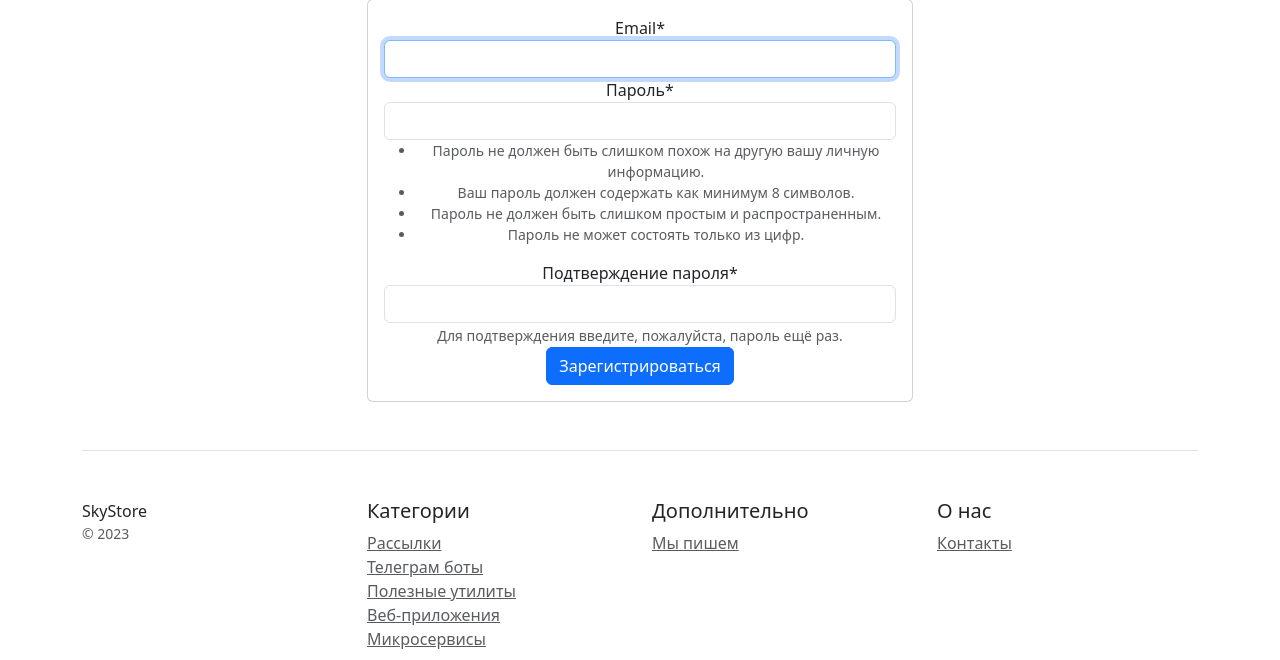
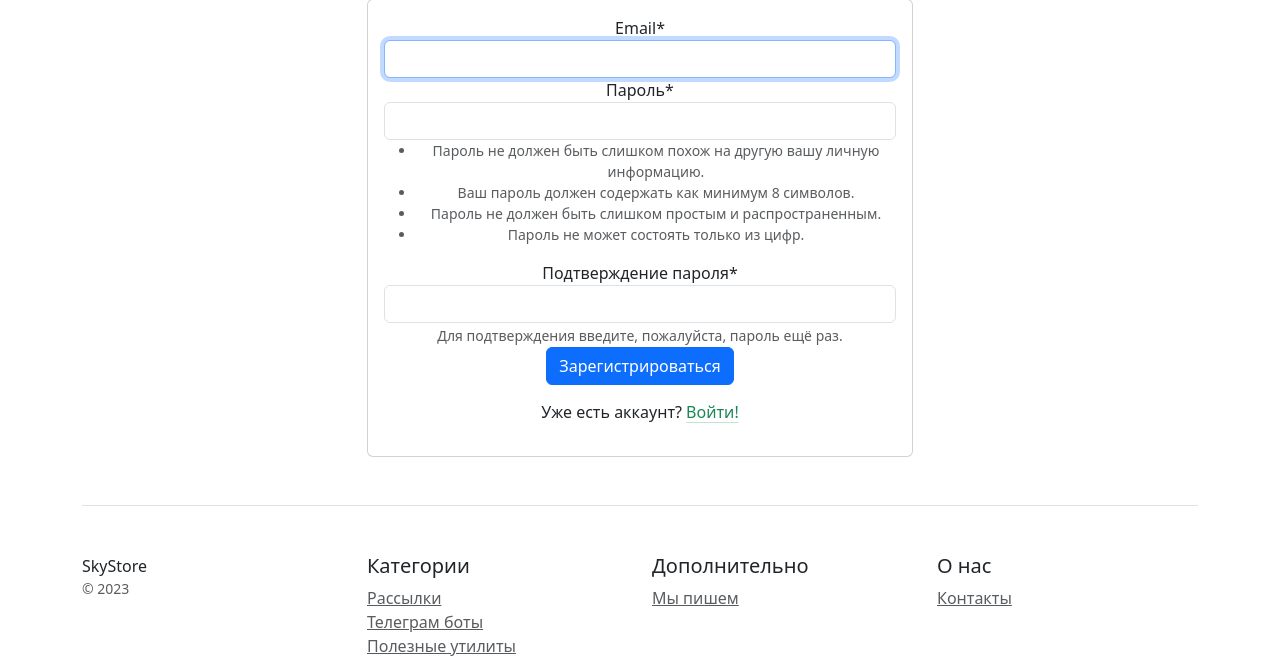
Before and after one commit to julyashap/marketplace_django, a Django app: page /users/registration/ in a window 1280 px wide. Shown: the part 285-945 px from the top of the page. Run offline with Django 4.2, Linux system fonts and the light colour scheme; some libraries are stand-ins or nearby versions.

Commit message:
Update user_form.html

```diff
--- a/users/templates/users/user_form.html
+++ b/users/templates/users/user_form.html
@@ -15,6 +15,11 @@
                             Зарегистрироваться
                         </button>
                     </form>
+                    <p style="margin-top: 15px">Уже есть аккаунт?
+                        <a href="{% url 'users:login' %}"
+                           class="link-success link-offset-2 link-underline-opacity-25
+                           link-underline-opacity-100-hover">Войти!</a>
+                    </p>
                 </div>
             </div>
         </div>
```
